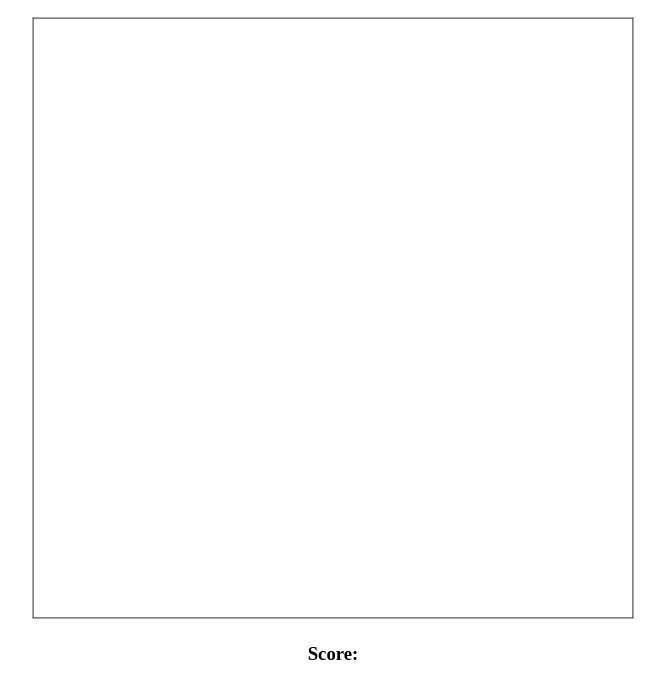
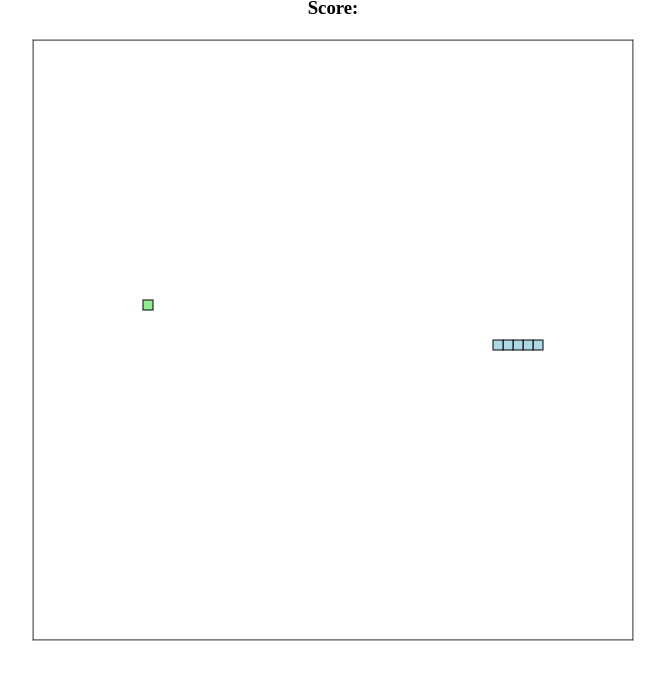
Before and after one commit to howardlee93/snake, a plain HTML site: page index.html in a window 1280 px wide. Shown: the part 58-756 px from the top of the page, without its empty margins (307-972 px from the left). Drawn offline with Linux system fonts and the light colour scheme.

Commit message:
add event listeners

```diff
--- a/index.html
+++ b/index.html
@@ -29,12 +29,10 @@
     <title>snake</title>
 </head>
 <body>
-
     <h1> Snake game</h1>
-
     <p> Use WASD to navigate</p>
+    <h3 id="score">Score:</h3>
     <canvas id="canvas"  height="600" width="600" > </canvas>
-    <h3>Score:</h3>
 </body>
 
 <script src="snake.js"></script>
--- a/snake.js
+++ b/snake.js
@@ -49,7 +49,6 @@ const drawSnake = () =>{
 const moveSnake = () =>{
     const head = {x: snake[0].x + dx, y:snake[0].y + dy};
     snake.unshift(head);
-    snake.pop();
     const has_eaten = snake[0].x === food_x && snake[0].y === food_y;
     if (has_eaten){
         make_food();
@@ -146,12 +145,17 @@ function main(){
     changing_direction = false;
     setTimeout(function onTick(){
         drawCanvas(canvas.width, canvas.height);
+        draw_food();
         moveSnake();
         drawSnake();
         main();
     }, 100);
 }
 
-main();
 
 document.addEventListener("keydown", changeDirection);
+
+window.addEventListener('DOMContentLoaded', (event) => {
+	main();
+    make_food();
+});
```
Also changed, not shown: 1 other file.
